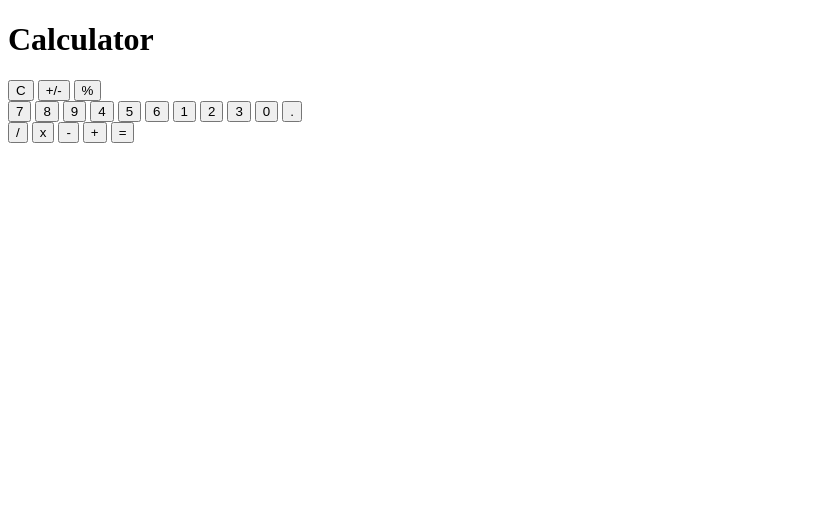
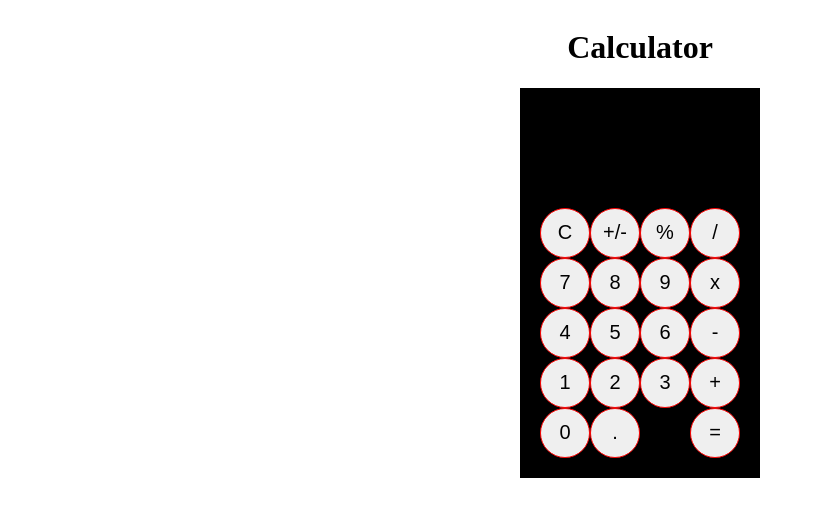
Before and after one commit to leonard-anton/calculator, a plain HTML site: page index.html in a window 1280 px wide. Shown: the whole page, without its empty margins (0-815 px from the left). Drawn offline with Linux system fonts and the light colour scheme.

Commit message:
Add flexbox

```diff
--- a/index.html
+++ b/index.html
@@ -12,8 +12,10 @@
     <h1>Calculator</h1>
 
     <div class="calculatorBody">
-        <div class="ecuation"></div>
+        <div class="display"></div>
 
+        <div class="buttons">
+            <div class="leftButtons">
                 <div class="topRow">
                     <button id="clear">C</button>
                     <button id="plus-minus">+/-</button>
@@ -33,6 +35,7 @@
                     <button id="0">0</button>
                     <button id="dot">.</button>
                 </div>
+            </div>
 
             <div class="operators">
                 <button id="divide">/</button>
@@ -42,6 +45,7 @@
                 <button id="equal">=</button>
             </div>
         </div>
+    </div>
 
     <script src="script.js"></script>
 </body>
--- a/style.css
+++ b/style.css
@@ -0,0 +1,46 @@
+body {
+    display: flex;
+    flex-direction: column;
+    justify-content: center;
+    align-items: center;
+}
+
+button {
+    display: block;
+    height: 50px;
+    width: 50px;
+    border-radius: 50%;
+    border: 1px solid red;
+    font-size: 20px;
+}
+
+.calculatorBody {
+    background-color: black;
+    width: 200px;
+    padding: 20px;
+    display: flex;
+    flex-direction: column;
+}
+
+.display {
+    width: 200px;
+    height: 100px;
+}
+
+.buttons{
+    display: flex;
+}
+
+.leftButtons {
+    display: flex;
+    flex-direction: column;
+}
+
+.topRow {
+    display: flex;
+}
+
+.numbers {
+    display: flex;
+    flex-wrap: wrap;
+}
```
Lines whose indentation alone changed are shown as unchanged.
